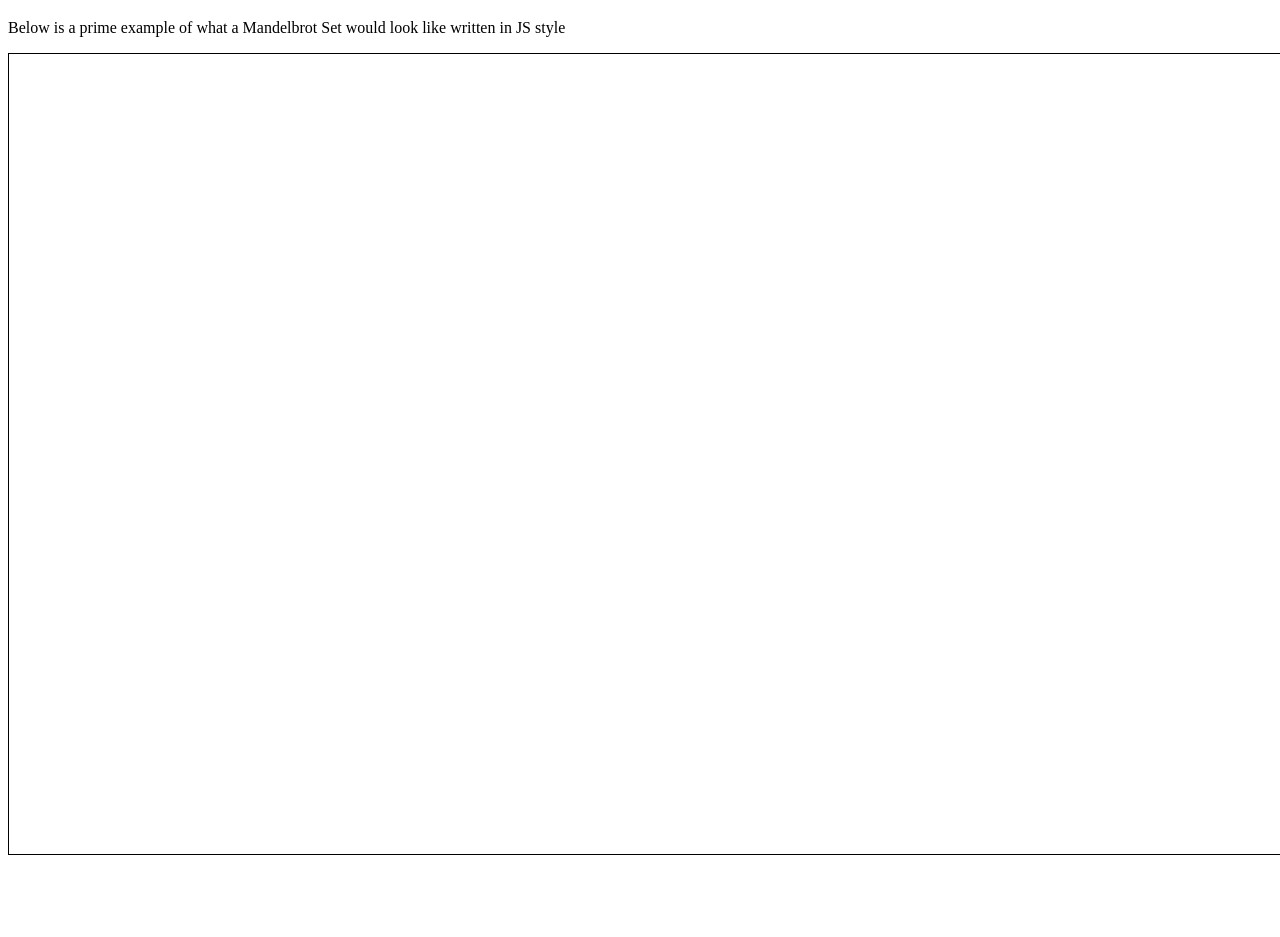
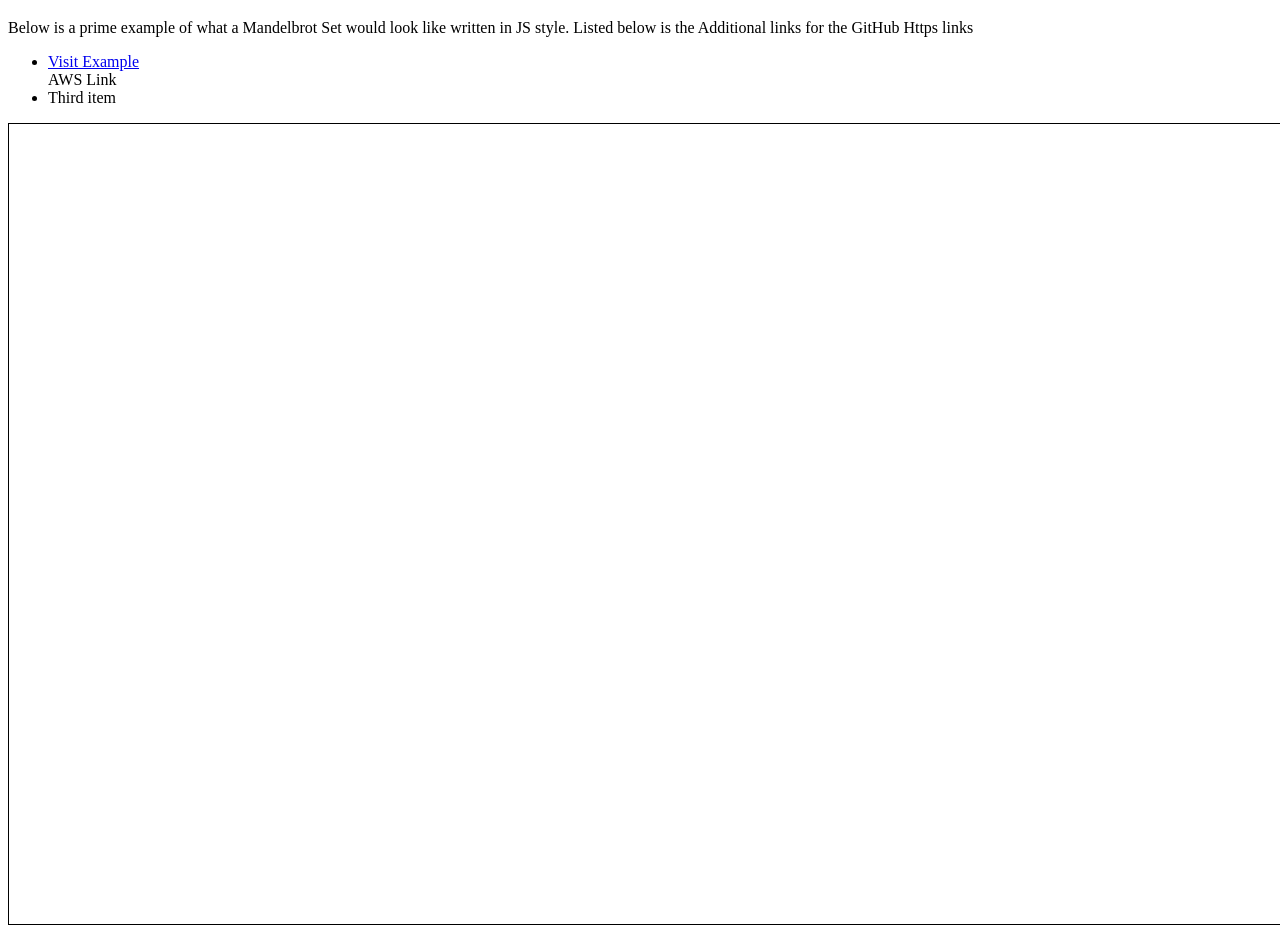
Before and after one commit to Mjecuse/Mandelbrot, a plain HTML site: page index.html in a window 1280 px wide. Before the commit the page ends 867 px from the top, so only its background shows below. Drawn offline with Linux system fonts and the light colour scheme.

Commit message:
Update index.html

```diff
--- a/index.html
+++ b/index.html
@@ -5,7 +5,14 @@
 </h3>
 <body>
   <p>
-    Below is a prime example of what a Mandelbrot Set would look like written in JS style
+    Below is a prime example of what a Mandelbrot Set would look like written in JS style.
+    Listed below is the Additional links for the GitHub Https links
+    <ul>
+  <li><a href="https://https://github.com/Mjecuse/Mandelbrot.git" target="_blank" title="Github Mandelbrot link">Visit Example</a></li>
+  <li<a href="https://https://main.d2dwrqvuor357l.amplifyapp.com/" target="_blank">AWS Link</a>
+</li>
+  <li>Third item</li>
+</ul>
   </p>
 
 <canvas id="myCanvas" width="1200" height="800" style="border:1px solid #000000;">
```
